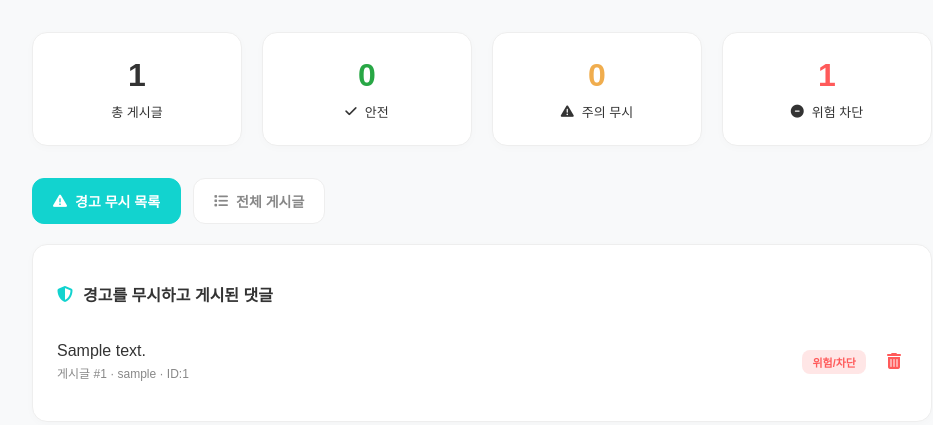
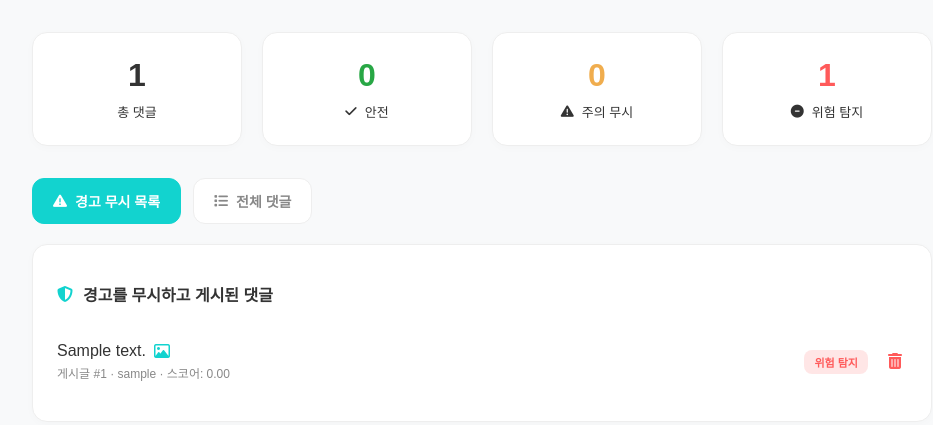
Before and after one commit to PYongju/gds_fastapi_azure, a FastAPI app: page /admin in a window 1280 px wide. Shown: the part 217-642 px from the top of the page, without its empty margins (158-1091 px from the left). Run offline with FastAPI, Linux system fonts and the light colour scheme; tables that the repository leaves empty hold one stand-in row (values such as "Sample post"); some web fonts are replaced.

```diff
--- a/templates/admin.html
+++ b/templates/admin.html
@@ -21,7 +21,7 @@
 
         body { font-family: 'Pretendard', sans-serif; background-color: var(--bg); margin: 0; color: var(--text-main); }
 
-        /* 헤더 - index.html과 통일 */
+        /* 헤더 */
         .header {
             height: 60px; background: var(--white); border-bottom: 1px solid var(--border);
             display: flex; align-items: center; justify-content: space-between;
@@ -94,7 +94,7 @@
             animation: fadeIn 0.3s ease-out;
         }
         .admin-list-item:last-child { border-bottom: none; }
-        .admin-list-item .content { color: var(--text-main); font-weight: 500; margin-bottom: 4px; }
+        .admin-list-item .content { color: var(--text-main); font-weight: 500; margin-bottom: 4px; display: flex; align-items: center; gap: 8px; }
         .admin-list-item .meta { color: var(--text-sub); font-size: 12px; }
         .admin-list-item .badge {
             padding: 4px 10px; border-radius: 8px; font-size: 11px; font-weight: 700;
@@ -131,7 +131,7 @@
         <div class="admin-cards">
             <div class="admin-card card-total">
                 <div class="admin-card-num" id="statTotal">0</div>
-                <div class="admin-card-label">총 게시글</div>
+                <div class="admin-card-label">총 댓글</div>
             </div>
             <div class="admin-card card-safe">
                 <div class="admin-card-num" id="statSafe">0</div>
@@ -143,7 +143,7 @@
             </div>
             <div class="admin-card card-danger">
                 <div class="admin-card-num" id="statDanger">0</div>
-                <div class="admin-card-label"><i class="fa-solid fa-circle-minus"></i> 위험 차단</div>
+                <div class="admin-card-label"><i class="fa-solid fa-circle-minus"></i> 위험 탐지</div>
             </div>
         </div>
 
@@ -152,7 +152,7 @@
                 <i class="fa-solid fa-triangle-exclamation"></i> 경고 무시 목록
             </button>
             <button type="button" class="admin-tab" data-tab="all">
-                <i class="fa-solid fa-list"></i> 전체 게시글
+                <i class="fa-solid fa-list"></i> 전체 댓글
             </button>
         </div>
 
@@ -161,8 +161,7 @@
                 <i class="fa-solid fa-shield-halved"></i>
                 <span id="listHeading">경고를 무시하고 게시된 댓글</span>
             </h2>
-            <ul class="admin-list-items" id="adminList">
-                </ul>
+            <ul class="admin-list-items" id="adminList"></ul>
         </section>
     </div>
 
@@ -172,7 +171,6 @@
 
         window.addEventListener('DOMContentLoaded', fetchAdminData);
 
-        // 탭 전환 이벤트
         document.querySelectorAll('.admin-tab').forEach(btn => {
             btn.addEventListener('click', function() {
                 document.querySelectorAll('.admin-tab').forEach(b => b.classList.remove('active'));
@@ -180,7 +178,7 @@
 
                 currentTab = this.getAttribute('data-tab');
                 document.getElementById('listHeading').textContent =
-                    currentTab === 'warning' ? '경고를 무시하고 게시된 댓글' : '전체 게시글 모니터링';
+                    currentTab === 'warning' ? '경고를 무시하고 게시된 댓글' : '전체 댓글 모니터링';
 
                 renderList();
             });
@@ -200,31 +198,39 @@
         }
 
         function updateStats() {
-            let total = allPosts.length;
+            let totalComments = 0;
             let safe = 0, warning = 0, danger = 0;
 
             allPosts.forEach(post => {
                 if (post.comments) {
+                    totalComments += post.comments.length;
                     post.comments.forEach(c => {
                         const label = (c.label || 'none').toLowerCase();
-                        if (label === 'none' || label === 'safe' || label.includes('clean')) safe++;
-                        else if (label === 'hate' || label === 'offensive') warning++; // 주의 무시로 간주
-                        else danger++;
+                        // 1. 안전 (clean, safe, none)
+                        if (label.includes('clean') || label === 'safe' || label === 'none') {
+                            safe++;
+                        }
+                        // 2. 주의 무시 (hate, offensive)
+                        else if (label === 'hate' || label === 'offensive') {
+                            warning++;
+                        }
+                        // 3. 기타 위험 탐지
+                        else {
+                            danger++;
+                        }
                     });
                 }
             });
 
-            document.getElementById('statTotal').innerText = total;
+            document.getElementById('statTotal').innerText = totalComments;
             document.getElementById('statSafe').innerText = safe;
             document.getElementById('statWarning').innerText = warning;
             document.getElementById('statDanger').innerText = danger;
         }
 
-        // admin.html의 renderList() 함수 부분 수정 및 추가
-
         function renderList() {
             const listEl = document.getElementById('adminList');
-            listEl.innerHTML = ''; // 하드코딩된 더미 데이터 삭제를 위해 초기화
+            listEl.innerHTML = '';
 
             let commentsToDisplay = [];
             allPosts.forEach(post => {
@@ -235,12 +241,13 @@
                 }
             });
 
+            // 필터링: 'warning' 탭일 때는 안전하지 않은 댓글만 표시
             const filtered = currentTab === 'warning'
-                ? commentsToDisplay.filter(c => !(['none', 'safe'].includes(c.label.toLowerCase()) || c.label.includes('clean')))
+                ? commentsToDisplay.filter(c => !(['none', 'safe'].includes((c.label || '').toLowerCase()) || (c.label || '').includes('clean')))
                 : commentsToDisplay;
 
             if (filtered.length === 0) {
-                listEl.innerHTML = `<li class="admin-list-item" style="justify-content:center; color:#999; padding:40px;">표시할 데이터가 없습니다.</li>`;
+                listEl.innerHTML = `<li class="admin-list-item" style="justify-content:center; color:#999; padding:40px;">데이터가 없습니다.</li>`;
                 return;
             }
 
@@ -254,19 +261,27 @@
                     labelText = '주의 무시';
                 } else if (label !== 'none' && !label.includes('clean')) {
                     badgeClass = 'danger';
-                    labelText = '위험/차단';
+                    labelText = '위험 탐지';
                 }
 
                 const li = document.createElement('li');
                 li.className = 'admin-list-item';
+
+                // 이미지 유무 아이콘 표시
+                const imageIcon = item.image_url ? `<i class="fa-regular fa-image" style="color:var(--primary);" title="이미지 포함"></i>` : '';
+
                 li.innerHTML = `
                     <div style="flex: 1;">
-                        <div class="content">${item.content}</div>
-                        <div class="meta">게시글 #${item.parentPostId} · ${item.username || '익명'} · ID:${item.id}</div>
+                        <div class="content">
+                            ${item.content || '(이미지 댓글)'} ${imageIcon}
+                        </div>
+                        <div class="meta">
+                            게시글 #${item.parentPostId} · ${item.username || '익명'} · 스코어: ${item.toxicity_score ? item.toxicity_score.toFixed(2) : '0.00'}
+                        </div>
                     </div>
                     <div style="display: flex; align-items: center; gap: 15px;">
                         <span class="badge ${badgeClass}">${labelText}</span>
-                        <button onclick="deleteComment(${item.id})" style="background:none; border:none; color:#ff5a5a; cursor:pointer; font-size:16px;" title="삭제">
+                        <button onclick="deleteComment(${item.id})" style="background:none; border:none; color:#ff5a5a; cursor:pointer; font-size:16px; padding:5px;" title="삭제">
                             <i class="fa-solid fa-trash-can"></i>
                         </button>
                     </div>
@@ -275,20 +290,18 @@
             });
         }
 
-        // 삭제 함수 추가
         async function deleteComment(commentId) {
-            if (!confirm("정말로 이 댓글을 삭제하시겠습니까?")) return;
+            if (!confirm("이 댓글을 삭제하시겠습니까?")) return;
 
             try {
                 const response = await fetch(`/comments/${commentId}`, { method: 'DELETE' });
                 if (response.ok) {
-                    alert("삭제되었습니다.");
-                    fetchAdminData(); // 데이터 다시 로드 및 화면 갱신
+                    fetchAdminData(); // 화면 갱신
                 } else {
-                    alert("삭제에 실패했습니다.");
+                    alert("삭제 실패");
                 }
             } catch (error) {
-                console.error("삭제 요청 오류:", error);
+                console.error("삭제 오류:", error);
             }
         }
     </script>
```
Also changed, not shown: templates/index.html (+24 -10 lines).
